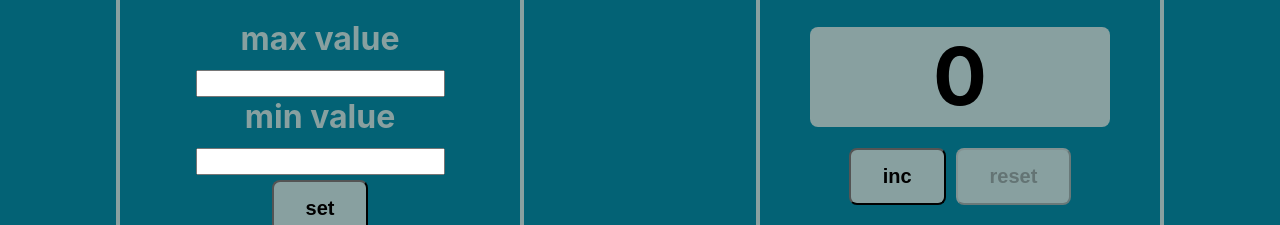
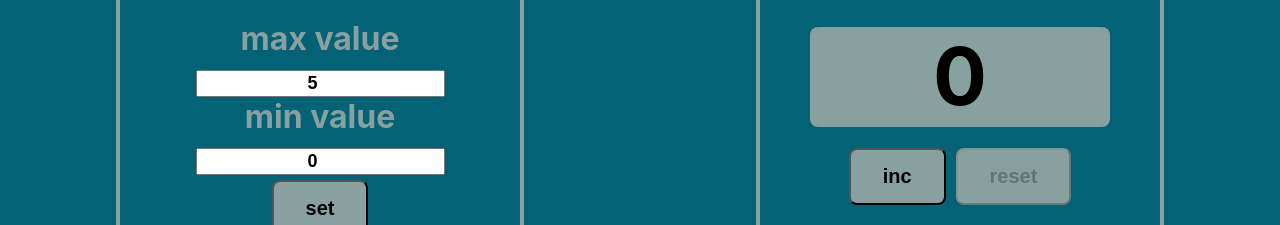
Before and after one commit to AnyaGalkina/advanced-counter, a React (Create React App) app: page / in a window 1280 px wide. Shown: the part 346-571 px from the top of the page. Built offline with nearby package versions, Linux system fonts and the light colour scheme.

Commit message:
Add useSelector and Dispatch hooks

```diff
--- a/src/components/Counter/CountDisplay/CountDisplay.tsx
+++ b/src/components/Counter/CountDisplay/CountDisplay.tsx
@@ -1,16 +1,18 @@
 import React from "react";
 import styles from "./Counter.module.css";
+import {useSelector} from "react-redux";
+import {AppStateType} from "../../../redux/store";
 
 type PropsType = {
-    count: number | string;
+    count: number;
     maxCountValue: number;
-    error: boolean;
     settingMode: boolean;
 }
 
-const CountDisplay: React.FC<PropsType> = ({
-                                               count, error, maxCountValue, settingMode
-                                           }) => {
+const CountDisplay: React.FC<PropsType> = ({count, maxCountValue, settingMode}) => {
+
+    const error = useSelector<AppStateType, boolean>(state => state.counterState.error);
+
     const numStyles = `${count===maxCountValue ? styles.countNumRed : styles.countNum}`
     const displayCounterStyle = `${error ? styles.error : settingMode ? "" : numStyles}`;
 
--- a/src/components/Input/InputTypeNumber.tsx
+++ b/src/components/Input/InputTypeNumber.tsx
@@ -1,40 +1,54 @@
 import React, {ChangeEvent} from "react";
 import styles from "./InputTypeNumber.module.css";
+import {useDispatch} from "react-redux";
+import {setError, setSettingMode} from "../../redux/counter-reducer";
 
 type PropsType = {
     title: string;
     value: number;
-    limitMinValue: number;
-    limitMaxValue?: number;
+    isSetDisabled: boolean;
     onChangeCallback: (value: number) => void;
-    setCount: (value: number) => void;
-    setError: (error: boolean) => void;
     error: boolean;
-    currentMinValue: number;
-    setSettingMode:(settingMode: boolean) => void
+    maxValue: number;
+    minValue: number;
 }
 
 const InputTypeNumber: React.FC<PropsType> = ({
-                                              title, value, limitMaxValue, limitMinValue,
-                                              error, setError,  onChangeCallback, setSettingMode, currentMinValue
-                                          }) => {
+                                                  title, value, onChangeCallback,
+                                                  error,
+                                                  // minValue, maxValue
+                                                  isSetDisabled
+                                              }) => {
 
 
-    const inputStyle = `${styles.input} ${error && styles.error}`;
+    const dispatch = useDispatch();
 
     const onChangeHandler = (event: ChangeEvent<HTMLInputElement>) => {
 
-        let newValue = JSON.parse(event.currentTarget.value);
+        let newValue = +event.currentTarget.value;
+        onChangeCallback(newValue);
+        dispatch(setSettingMode(true))
 
-        onChangeCallback(newValue);
-        setSettingMode(true)
 
-        if ( currentMinValue < 0 || newValue <= limitMinValue || limitMaxValue && newValue >= limitMaxValue) {
-            setError(true);
+        // let isMinValueValid = minValue < 0;
+        // let isValuesValid = maxValue && maxValue <= minValue;
+        // if (isValuesValid || isMinValueValid){
+        //             dispatch(setError(true));
+        //         } else {
+        //             dispatch(setError(false));
+        //         }
+
+
+        //!!!!!!!BIG QUESTION setState in conditions. Need Formik or there are other options??? error setting with delay,uncorrect UI rerander in counter
+
+        if (isSetDisabled) {
+            dispatch(setError(true));
         } else {
-            setError(false);
+            dispatch(setError(false));
         }
     }
+
+    const inputStyle = `${styles.input} ${isSetDisabled && styles.error}`;
 
     return (
         <div>
@@ -44,6 +58,7 @@ const InputTypeNumber: React.FC<PropsType> = ({
                 value={value}
                 type={"number"}
                 onChange={onChangeHandler}
+                // min={0}
             />
         </div>
     );
--- a/src/components/Settings/Settings.tsx
+++ b/src/components/Settings/Settings.tsx
@@ -2,86 +2,81 @@ import React, {useEffect, useState} from "react";
 import Button from "../Button/Button";
 import InputTypeNumber from "../Input/InputTypeNumber";
 import {KEYSLOCALSTORAGE} from "../../App";
+import {useDispatch, useSelector} from "react-redux";
+import {AppStateType} from "../../redux/store";
+import {
+    setCount,
+    setCounterModeActive,
+    setMaxCountValue,
+    setSettingMode,
+    setStartCountValue
+} from "../../redux/counter-reducer";
 
 type PropsType = {
-    maxCountValue: number;
-    startCountValue: number;
-    setMaxCountValue: (maxValue: number) => void;
-    setStartCountValue: (startValue: number) => void;
-    setCount: (value: number) => void;
-    error: boolean;
-    setError: (error: boolean) => void;
-    // setIsSettingsActive: (isSettingsActive: boolean) => void;
-    setSettingMode:(settingMode: boolean) => void
-
+    isCounterModeActive?: boolean
 }
 
-const Settings: React.FC<PropsType> = ({
-                                           maxCountValue, setMaxCountValue, setStartCountValue,
-                                           startCountValue, setCount, error, setError,
-                                           // setIsSettingsActive,
-                                           setSettingMode
-                                       }) => {
+const Settings: React.FC<PropsType> = ({isCounterModeActive}) => {
+
+    const error = useSelector<AppStateType, boolean>(state => state.counterState.error);
+    const maxCountValue = useSelector<AppStateType, number>(state => state.counterState.maxCountValue);
+    const startCountValue = useSelector<AppStateType, number>(state => state.counterState.startCountValue);
+    const dispatch = useDispatch();
 
     const [maxValue, setMax] = useState(maxCountValue);
     const [minValue, setMin] = useState(startCountValue);
 
-    useEffect(() => {
-        let startValue = localStorage.getItem(KEYSLOCALSTORAGE.START);
-        let maxValue = localStorage.getItem(KEYSLOCALSTORAGE.MAX);
-        if (startValue) {
-            setMin(JSON.parse(startValue));
-        }
-        if (maxValue) {
-            setMax(JSON.parse(maxValue));
-        }
-    }, []);
+
+    // useEffect(() => {
+    //     let startValue = localStorage.getItem(KEYSLOCALSTORAGE.START);
+    //     let maxValue = localStorage.getItem(KEYSLOCALSTORAGE.MAX);
+    //     if (startValue) {
+    //         setMin(JSON.parse(startValue));
+    //     }
+    //     if (maxValue) {
+    //         setMax(JSON.parse(maxValue));
+    //     }
+    // }, []);
 
 
     const onClickHandler = () => {
-        if(minValue < 0) {
-            setError(true);
-            return undefined;
-        }
-        setMaxCountValue(maxValue);
-        setStartCountValue(minValue);
-        setCount(minValue);
-        setSettingMode(false);
-        // setIsSettingsActive(false);
+        dispatch(setMaxCountValue(maxValue));
+        dispatch(setStartCountValue(minValue));
+        dispatch(setCount(minValue));
+        dispatch(setSettingMode(false));
+        dispatch(setCounterModeActive(true));
     }
 
-    const isDisabled = minValue < 0 || maxValue <= minValue || error;
-
+   const isSetDisabled = minValue < 0 || maxValue <= minValue
     return (
         <div className="wrapper">
             <div>
                 <InputTypeNumber
                     title={"max value"}
                     value={maxValue}
+                    isSetDisabled={isSetDisabled}
                     onChangeCallback={setMax}
-                    setCount={setCount}
-                    limitMinValue={minValue}
+
                     error={error}
-                    setError={setError}
-                    setSettingMode={setSettingMode}
-                    currentMinValue={minValue}
-
+                    minValue={minValue}
+                    maxValue={maxValue}
                 />
                 <InputTypeNumber
                     title={"min value"}
                     value={minValue}
                     onChangeCallback={setMin}
-                    setCount={setCount}
-                    limitMinValue={0}
-                    limitMaxValue={maxValue}
+                    isSetDisabled={isSetDisabled}
+
                     error={error}
-                    setError={setError}
-                    setSettingMode={setSettingMode}
-                    currentMinValue={minValue}
+                    minValue={minValue}
+                    maxValue={maxValue}
                 />
             </div>
             <div>
-                <Button title={"set"} callback={onClickHandler} disabled={isDisabled}/>
+                <Button title={"set"} callback={onClickHandler}
+                    disabled={isSetDisabled}
+                    //     disabled={error}
+                />
             </div>
         </div>
 
```
